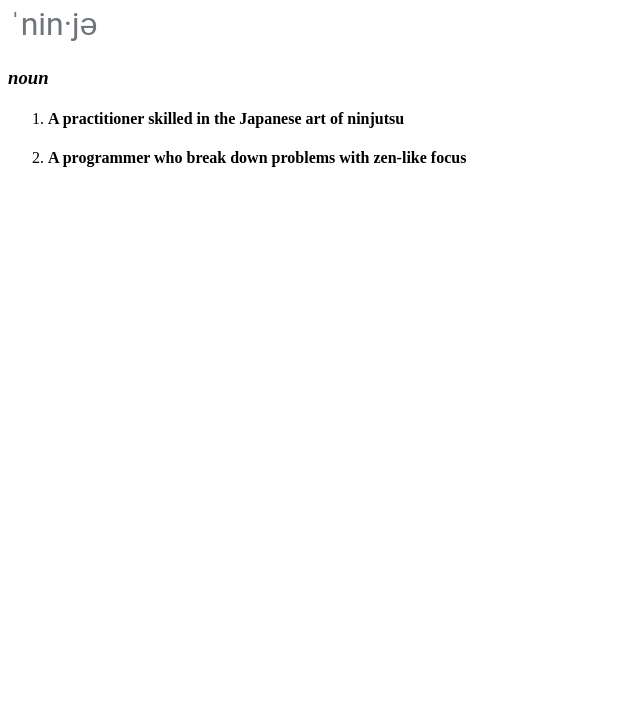
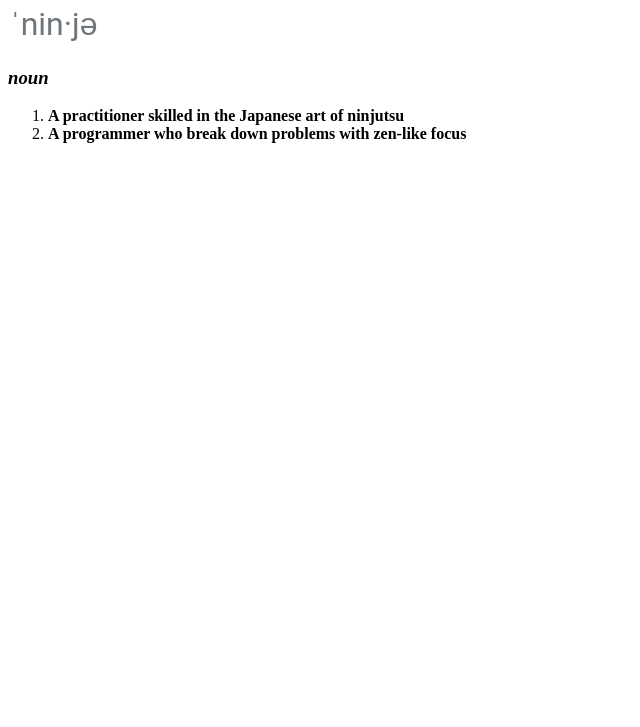
Before and after one commit to BraxtonWalters/Web_Fun, a plain HTML site: page HTML/Walters_Braxton_Dictionary_Entry.HTML in a window 1280 px wide. Shown: the part 73-800 px from the top of the page, without its empty margins (0-640 px from the left). Drawn offline with Linux system fonts and the light colour scheme.

Commit message:
commented Dic asgmt

```diff
--- a/HTML/Walters_Braxton_Dictionary_Entry.HTML
+++ b/HTML/Walters_Braxton_Dictionary_Entry.HTML
@@ -4,15 +4,20 @@
     <meta charset="UTF-8">
     <meta http-equiv="X-UA-Compatible" content="IE=edge">
     <meta name="viewport" content="width=device-width, initial-scale=1.0">
+    <!-- Titled the page -->
     <title>Dictionary Entry</title>
 </head>
 <body>
+    <!-- Used a h1 tag for the "Title of the page" -->
     <h1>ninja</h1>
+    <!-- Using an image tag to place the image and an alt in case the image somehow breaks -->
     <img src="Images\pronunciation.png" alt="Image of the word ninja">
+    <!-- What is the right way? / <h3><em>noun<em><h3> -->
     <em><h3>noun</h3></em>
+    <!-- setting up the ordered list -->
     <ol>
-        <li><h4>A practitioner skilled in the Japanese art of ninjutsu</h4></li>
-        <li><h4>A programmer who break down problems with zen-like focus</h4></li>
+        <li><strong>A practitioner skilled in the Japanese art of ninjutsu</strong></li>
+        <li><strong>A programmer who break down problems with zen-like focus</strong></li>
     </ol>
 </body>
 </html>
```
